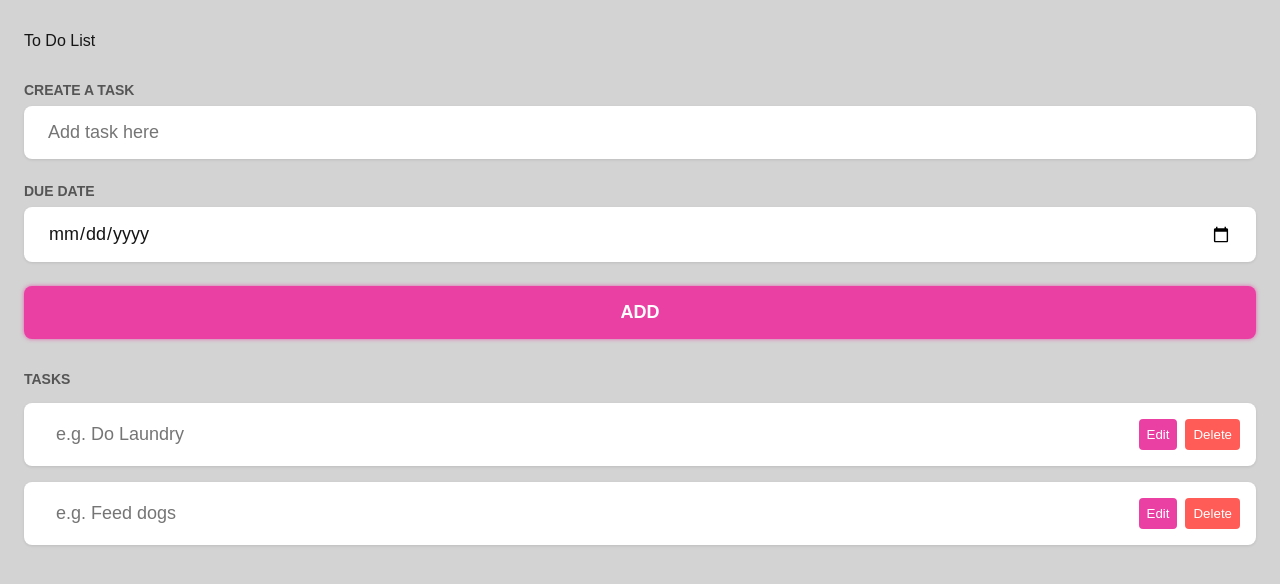
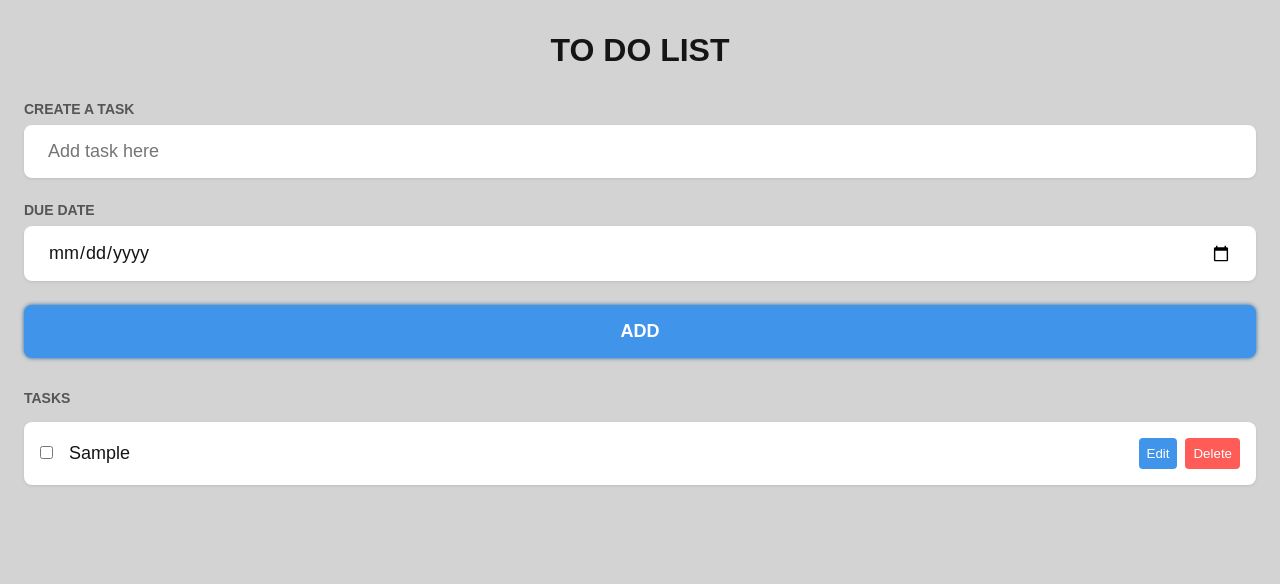
Before and after one commit to stephancloete/NewToDoAppInJS, a plain HTML site: page index.html in a window 1280 px wide. Both pictures are taken after typing "Sample", "2020-01-15" into the empty fields and a click on the button "ADD". Drawn offline with Linux system fonts and the light colour scheme.

Commit message:
JS
Appending new task to document

```diff
--- a/css/style.css
+++ b/css/style.css
@@ -28,9 +28,12 @@ section {
 
 h2 {
 	color: rgb(21, 21, 21);
-	font-size: 1rem;
+	font-size: 2rem;
 	font-weight: 400;
 	margin-bottom: 0.5rem;
+	text-align: center;
+	font-weight: 700;
+	text-transform: uppercase;
 }
 
 h4 {
@@ -58,9 +61,9 @@ h4 {
     cursor: pointer;
 }
 
-input[type="checkbox"] {
+/* input[type="checkbox"] {
 	display: none;
-}
+} */
 
 .input button {
 	display: block;
@@ -70,8 +73,8 @@ input[type="checkbox"] {
 	color: #FFF;
 	font-weight: 700;
 	text-transform: uppercase;
-	background-color: #EA40A4;
-	box-shadow: 0px 0px 4px rgba(234, 64, 164, 0.75);
+	background-color: #4095ea;
+	box-shadow: 0px 0px 4px #29649f;
 	border-radius: 0.5rem;
 	cursor: pointer;
 	transition: 0.2s ease-out;
@@ -131,7 +134,7 @@ input[type="checkbox"] {
 
 .taskItem .actions .edit {
 	margin-right: 0.5rem;
-	background-color: #EA40A4;
+	background-color: #4095ea;
 }
 
 .taskItem .actions .delete {
--- a/index.html
+++ b/index.html
@@ -32,7 +32,7 @@
     <section class="output">
         <h4>TASKS</h4>
         <div class="list" id="taskList">
-            <div class="taskItem">
+            <!-- <div class="taskItem">
                 <label>
                     <input type="checkbox">
                 </label>
@@ -52,7 +52,7 @@
 
             <div class="taskItem">
                 <label>
-                    <input type="checkbox">
+                   <input type="checkbox">
                 </label>
 
                 <div class="taskContent">
@@ -67,7 +67,7 @@
                     <button class="delete">Delete</button>
                 </div>
             </div>
-
+ -->
         </div>
 
 
--- a/js/index.js
+++ b/js/index.js
@@ -1,6 +1,6 @@
 window.addEventListener('load', () => {
 	//get tasks from local storage
-    var tasks = JSON.parse(localStorage.getItem('tasks')) || [];
+     /*var*/ tasks = JSON.parse(localStorage.getItem('tasks')) || [];
 	const newTaskForm = document.querySelector('#newTaskForm');
 
 	newTaskForm.addEventListener('submit', e => {
@@ -22,7 +22,94 @@ window.addEventListener('load', () => {
 		// Reset the form
 		e.target.reset();
 
-		//DisplayTodos()
+		displayTasks()
 	})
-	//DisplayTodos()
+	displayTasks()
 })
+
+function displayTasks () {
+	const taskList = document.querySelector('#taskList');
+
+	taskList.innerHTML = '';
+
+	tasks.forEach(task => {
+		const taskItem = document.createElement('div');
+		taskItem.classList.add('taskItem');
+
+		const label = document.createElement('label');
+		const input = document.createElement('input');
+		const span = document.createElement('span');
+		const content = document.createElement('div');
+		const actions = document.createElement('div');
+		const edit = document.createElement('button');
+		const deleteButton = document.createElement('button');
+
+		input.type = 'checkbox';
+		input.checked = task.done;
+
+		span.classList.add('bubble');
+
+		/*if (task.category == 'personal') {
+			span.classList.add('personal');
+		} else {
+			span.classList.add('business');
+		} */
+
+		content.classList.add('taskContent');
+		actions.classList.add('actions');
+		edit.classList.add('edit');
+		deleteButton.classList.add('delete');
+		content.innerHTML = `<input type="text" value="${task.content}" readonly>`;
+		edit.innerHTML = 'Edit';
+		deleteButton.innerHTML = 'Delete';
+
+		label.appendChild(input);
+		label.appendChild(span);
+
+		actions.appendChild(edit);
+		actions.appendChild(deleteButton);
+
+		taskItem.appendChild(label);
+		taskItem.appendChild(content);
+		taskItem.appendChild(actions);
+
+		taskList.appendChild(taskItem);
+
+if (task.done) {
+			taskItem.classList.add('done');
+		}
+
+		input.addEventListener('change', (e) => {
+			task.done = e.target.checked;
+			localStorage.setItem('tasks', JSON.stringify(tasks));
+
+			if (task.done) {
+				taskItem.classList.add('done');
+			} else {
+				taskItem.classList.remove('done');
+			}
+
+			displayTasks()
+
+		})
+
+		edit.addEventListener('click', (e) => {
+			const input = content.querySelector('input');
+			input.removeAttribute('readonly');
+			input.focus();
+			input.addEventListener('blur', (e) => {
+				input.setAttribute('readonly', true);
+				task.content = e.target.value;
+				localStorage.setItem('tasks', JSON.stringify(tasks));
+				displayTasks()
+
+			})
+		})
+
+		deleteButton.addEventListener('click', (e) => {
+			tasks = tasks.filter(t => t != task);
+			localStorage.setItem('tasks', JSON.stringify(tasks));
+			displayTasks()
+		})
+	})
+}
```
